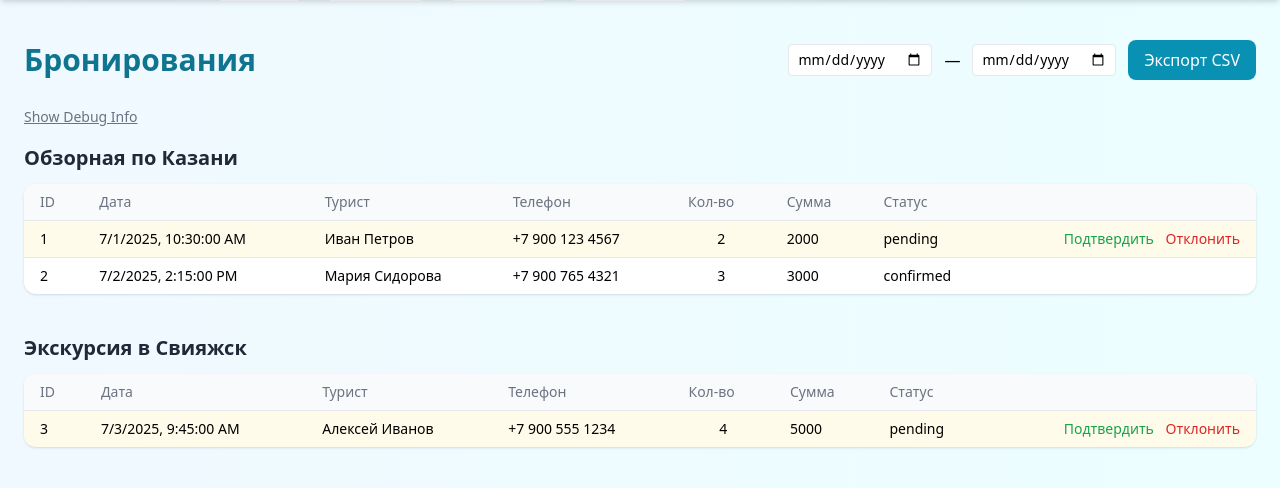
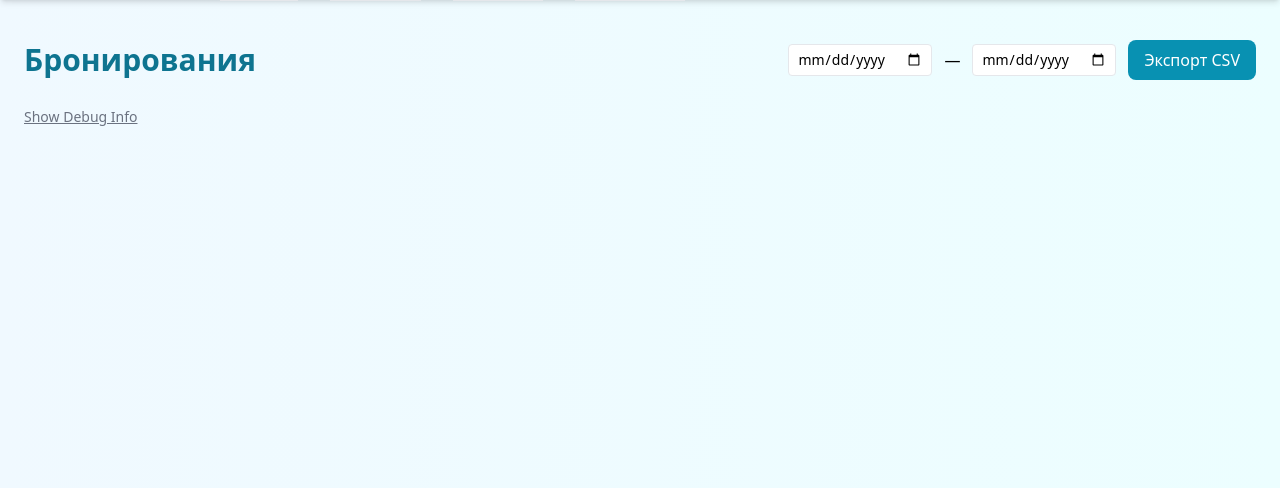
Before and after one commit to Fostonger/travellito, a Python web app: template web/templates/agency/bookings.html in a window 1280 px wide. Shown: the part 64-552 px from the top of the page. Run offline with Jinja, Linux system fonts and the light colour scheme; the template is opened without the code that fills it, so the values that code supplies are empty; some libraries are stand-ins or nearby versions.

Commit message:
Updated Vite configuration to change allowed hosts for the web application. Removed deprecated booking redirect routes in the main application, streamlining the booking process by directly utilizing API endpoints for data retrieval and status updates. Enhanced error handling in the agency bookings template for improved user experience.

```diff
--- a/bot/webapp/vite.config.js
+++ b/bot/webapp/vite.config.js
@@ -7,6 +7,6 @@ export default defineConfig({
     host: true,
     https: false,
     port: 5173,
-    allowedHosts: ['publications-trackback-raised-preparation.trycloudflare.com']
+    allowedHosts: ['aaron-fuzzy-progressive-slideshow.trycloudflare.com']
   },
 });
--- a/web/templates/agency/bookings.html
+++ b/web/templates/agency/bookings.html
@@ -41,82 +41,19 @@
     }
   });
 
-  // Keep mock data as fallback
-  const MOCK_DATA = [
-    {
-      booking_id: 1,
-      booking_date: "2025-07-01T10:30:00",
-      tour_title: "Обзорная по Казани",
-      departure_date: "2025-07-05T09:00:00",
-      customer_name: "Иван Петров",
-      customer_phone: "+7 900 123 4567",
-      total_quantity: 2,
-      total_amount: 2000,
-      status: "pending",
-      viewed: false,
-      categories: [
-        { name: "Взрослый", quantity: 2, amount: 2000 }
-      ]
-    },
-    {
-      booking_id: 2,
-      booking_date: "2025-07-02T14:15:00",
-      tour_title: "Обзорная по Казани",
-      departure_date: "2025-07-10T09:00:00",
-      customer_name: "Мария Сидорова",
-      customer_phone: "+7 900 765 4321",
-      total_quantity: 3,
-      total_amount: 3000,
-      status: "confirmed",
-      viewed: true,
-      categories: [
-        { name: "Взрослый", quantity: 2, amount: 2000 },
-        { name: "Детский", quantity: 1, amount: 1000 }
-      ]
-    },
-    {
-      booking_id: 3,
-      booking_date: "2025-07-03T09:45:00",
-      tour_title: "Экскурсия в Свияжск",
-      departure_date: "2025-07-15T08:30:00",
-      customer_name: "Алексей Иванов",
-      customer_phone: "+7 900 555 1234",
-      total_quantity: 4,
-      total_amount: 5000,
-      status: "pending",
-      viewed: false,
-      categories: [
-        { name: "Взрослый", quantity: 2, amount: 3000 },
-        { name: "Детский", quantity: 2, amount: 2000 }
-      ]
-    }
-  ];
-
   const fetchBookings = async () => {
     try {
-      const url = '/agency/bookings/data';
+      const url = '/api/v1/agency/bookings/';
       document.getElementById('apiUrl').textContent = url;
 
       const res = await fetch(url);
-      if (!res.ok) {
-        console.error('Failed to fetch bookings:', res.status, res.statusText);
-        document.getElementById('apiResponse').innerHTML = `Failed: ${res.status} ${res.statusText}`;
-
-        // Fallback to mock data if API fails
-        console.log('Using mock data as fallback');
-        document.getElementById('apiResponse').innerHTML += '\nUsing mock data as fallback';
-        return MOCK_DATA;
-      }
 
       const data = await res.json();
-      console.log('API response:', data);
       document.getElementById('apiResponse').innerHTML = JSON.stringify(data, null, 2).substring(0, 500) + '...';
 
       return data || [];
     } catch (err) {
-      console.error('Error fetching bookings:', err);
-      document.getElementById('apiResponse').innerHTML = `Error: ${err.message}\nUsing mock data as fallback`;
-      return MOCK_DATA;
+      document.getElementById('apiResponse').innerHTML = `Error: ${err.message}`;
     }
   };
 
@@ -195,7 +132,7 @@
 
   const patchStatus = async (id, status) => {
     try {
-      const url = `/agency/bookings/${id}/status`;
+      const url = `/api/v1/agency/bookings/${id}/status`;
       console.log('Patching status at URL:', url);
 
       const res = await fetch(url, {
@@ -238,7 +175,7 @@
     if (td) params.append('to_date', td);
     params.append('format', 'csv');
 
-    window.open(`/agency/bookings/export?${params.toString()}`, '_blank');
+    window.open(`/api/v1/agency/bookings/?${params.toString()}`, '_blank');
   });
 
   render();
```
Also changed, not shown: web/app/main.py (+0 -62 lines).
